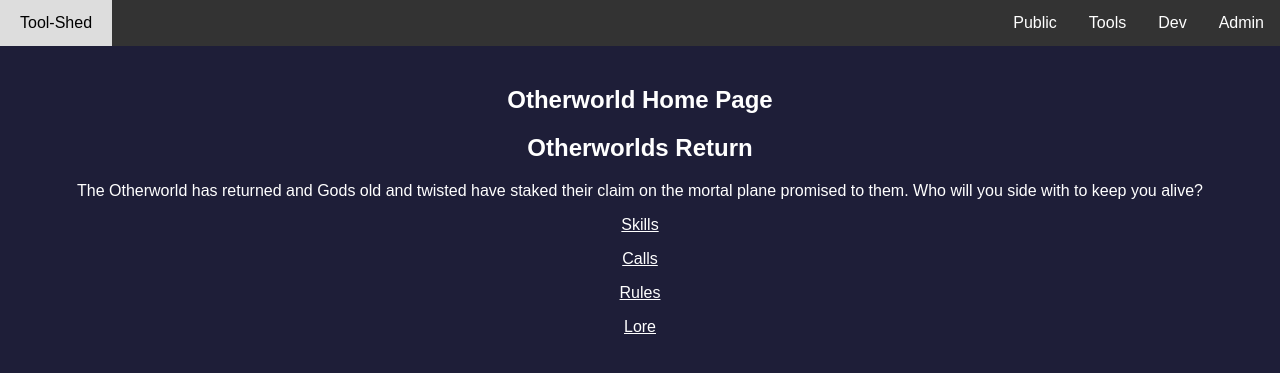
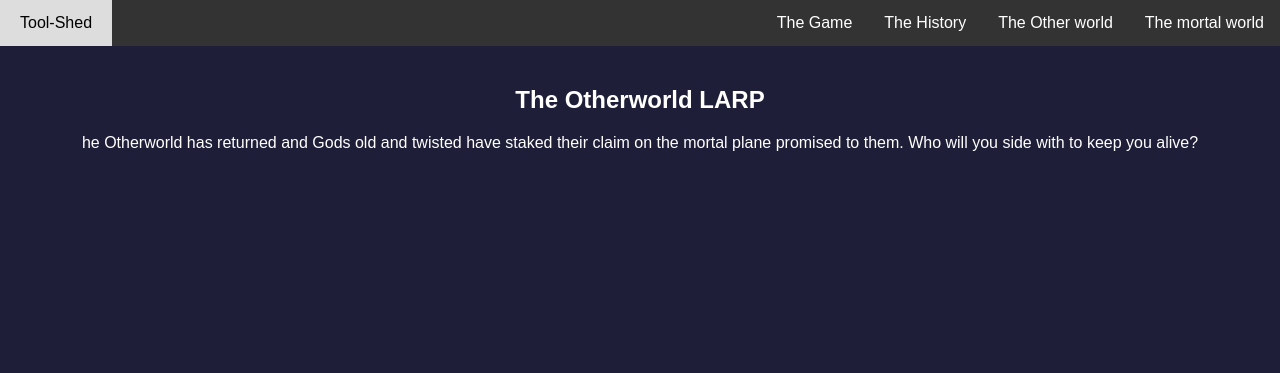
Before and after one commit to KikiUnique/KikiUnique.github.io, a Jekyll site: the page built from docs/index.md, in a window 1280 px wide. Shown: the top 373 px of the page. Built offline with Jekyll 4.4.1, drawn with Linux system fonts in a browser that asks for light colours; the repository's description, which GitHub fills in, is left out.

```diff
--- a/docs/_includes/header.html
+++ b/docs/_includes/header.html
@@ -3,34 +3,34 @@
 </div>
 <div style="float: right">
     <div class="dropdown navbarItem">
-        <button class="dropbtn">Public</button>
+        <button class="dropbtn">The Game</button>
         <div class="dropdown-content">
-            <a href="etdc">Escape the Dark Castle Chapter Dice</a>
+            <a href="game/getting_started">Getting Started</a>
+            <a href="game/rules">Rules</a>
+            <a href="game/skills">Skills</a>
+            <a href="game/calls">Calls</a>
         </div>
     </div>
     <div class="dropdown navbarItem">
-    <button class="dropbtn">Tools</button>
+    <button class="dropbtn">The History</button>
     <div class="dropdown-content">
-        <a href="files">Files</a>
-        <a href="films">Films</a>
-        <a href="notes">Notes</a>
-        <a href="sounds">Sounds</a>
-        <a href="voice">VoiceChat</a>
-        <a href="maps">Maps</a>
+        <a href="history/divergence">The divergence</a>
+        <a href="history/return">The return</a>
+        <a href="history/recent">The recent history</a>
     </div>
 </div>
     <div class="dropdown navbarItem">
-        <button class="dropbtn">Dev</button>
+        <button class="dropbtn">The Other world</button>
         <div class="dropdown-content">
-            <a href="webgl">WebGL</a>
+            <a href="otherworld/world">World</a>
+            <a href="otherworld/ancient">Ancient Ones</a>
+            <a href="otherworld/others">Others</a>
         </div>
     </div>
     <div class="dropdown navbarItem">
-        <button class="dropbtn">Admin</button>
+        <button class="dropbtn">The mortal world</button>
         <div class="dropdown-content">
-            <a href="admin/addFilm.html">Films</a>
-            <a href="admin/addSound.html">Sounds</a>
-            <a href="admin/addUser.html">Users</a>
+            <a href="world/bloodlines">Otherworld Bloodlines</a>
         </div>
     </div>
 </div>
--- a/docs/index.md
+++ b/docs/index.md
@@ -1,16 +1,6 @@
 ---
 layout: default
-title: Otherworld Home Page
+title: The Otherworld LARP
 ---
 
-# Otherworlds Return
-
-The Otherworld has returned and Gods old and twisted have staked their claim on the mortal plane promised to them. Who will you side with to keep you alive?
-
-[Skills](/rules/skills.md)
-
-[Calls](/rules/calls.md)
-
-[Rules](/rules/rules.md)
-
-[Lore](/world/lore.md)
+he Otherworld has returned and Gods old and twisted have staked their claim on the mortal plane promised to them. Who will you side with to keep you alive?
```
Also changed, not shown: docs/game/getting_started.md (added, +8 -0 lines), docs/history/divergence.md (added, +10 -0 lines), docs/history/recent.md (added, +4 -0 lines), docs/history/return.md (added, +11 -0 lines), docs/otherworld/ancient.md (added, +30 -0 lines), docs/otherworld/others.md (added, +32 -0 lines), docs/otherworld/world.md (added, +17 -0 lines), docs/rules/index.md (deleted, +0 -9 lines), docs/world/bloodlines.md (added, +17 -0 lines), docs/world/index.md (deleted, +0 -5 lines), docs/world/lore.md (deleted, +0 -86 lines), docs/game/calls.md (renamed from docs/rules/calls.md), docs/game/rules.md (renamed from docs/rules/rules.md), docs/game/skills.md (renamed from docs/rules/skills.md).
